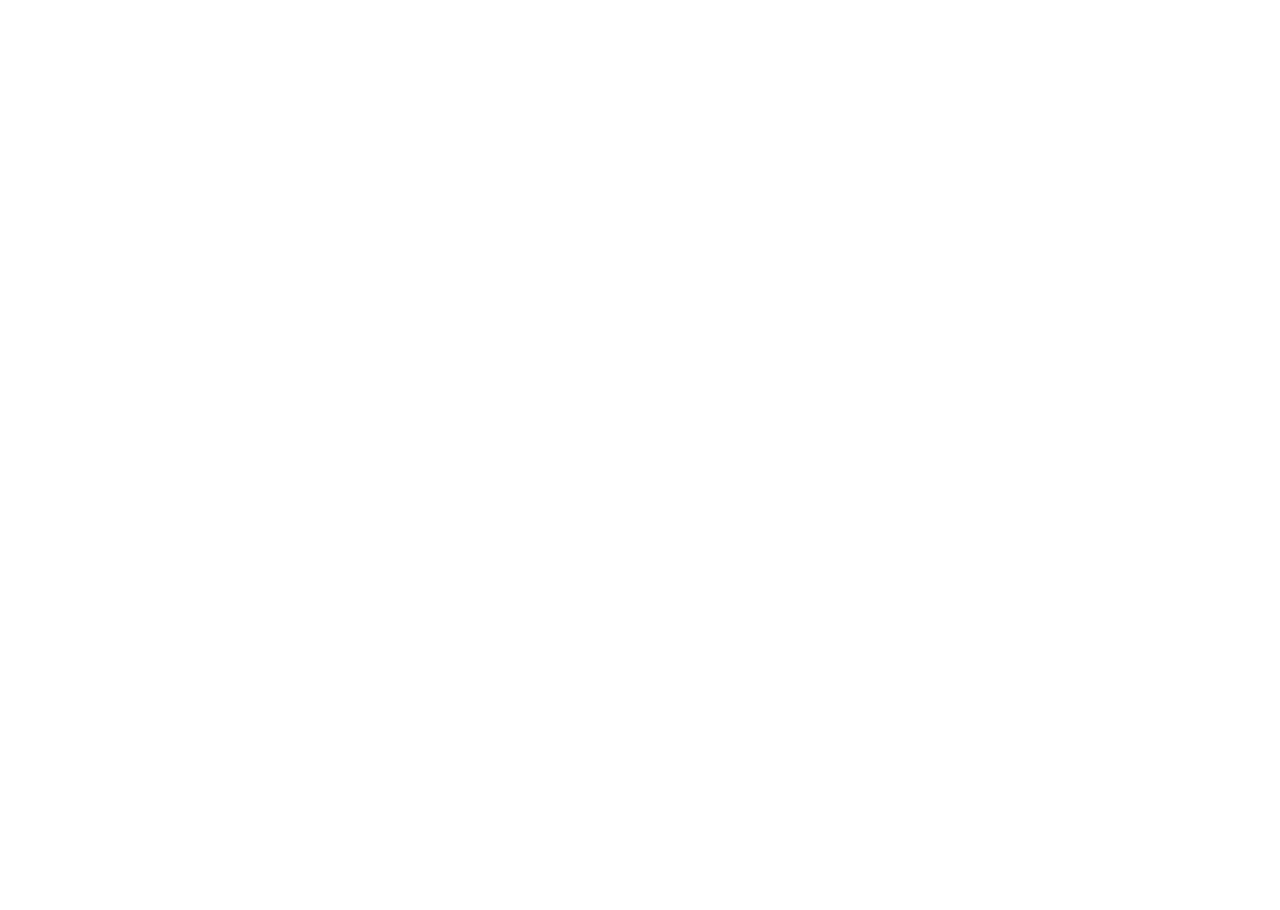
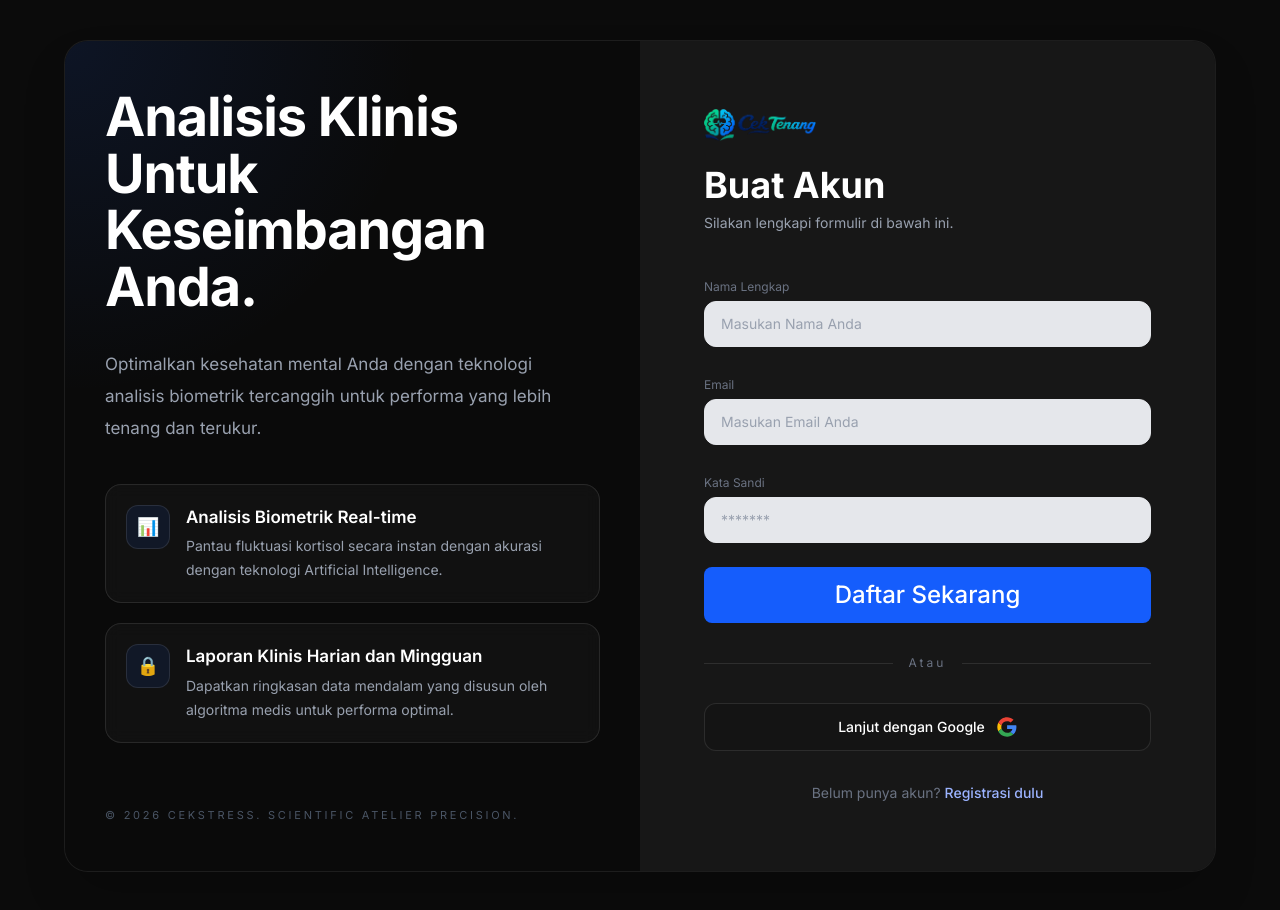
Before and after one commit to Zetday/student-stress-detector, a React (Vite) app in the folder stress-detector-web/: page / in a window 1280 px wide. Before the commit this address had no page. Before the commit the page ends 800 px from the top, so only its background shows below. Built offline with nearby package versions, Linux system fonts and the light colour scheme.

Commit message:
RegisterPages FiX

```diff
--- a/stress-detector-web/layouts/LeftPanel.jsx
+++ b/stress-detector-web/layouts/LeftPanel.jsx
@@ -1,4 +1,8 @@
+import { useLanguage } from "../src/contexts/LanguageContext";
+
 export default function LeftPanel() {
+  const { t } = useLanguage();
+
   return (
     <div
       className="
@@ -28,9 +32,9 @@ export default function LeftPanel() {
             max-w-md
           "
         >
-          Analisis Klinis Untuk
+          {t.Heading1}
           <br/>
-          Keseimbangan Anda.
+          {t.Heading2}
         </h1>
 
         {/* Description */}
@@ -43,9 +47,7 @@ export default function LeftPanel() {
             mb-10
           "
         >
-          Optimalkan kesehatan mental Anda dengan teknologi
-          analisis biometrik tercanggih untuk performa yang
-          lebih tenang dan terukur.
+          {t.Deskripsi}
         </p>
 
         {/* Feature cards */}
@@ -80,12 +82,11 @@ export default function LeftPanel() {
 
             <div>
               <h3 className="text-[17px] font-semibold mb-1">
-                Analisis Biometrik Real-time
+                {t.Subheading1}
               </h3>
 
               <p className="text-sm text-gray-400 leading-6">
-                Pantau fluktuasi kortisol dan detak jantung
-                Anda secara instan dengan akurasi klinis.
+                {t.Subdeskripsi1}
               </p>
             </div>
           </div>
@@ -119,12 +120,11 @@ export default function LeftPanel() {
 
             <div>
               <h3 className="text-[17px] font-semibold mb-1">
-                Laporan Klinis Mingguan
+                {t.Subheading2}
               </h3>
 
               <p className="text-sm text-gray-400 leading-6">
-                Dapatkan ringkasan data mendalam yang disusun
-                oleh algoritma medis untuk performa optimal.
+                {t.Subdeskripsi2}
               </p>
             </div>
           </div>
@@ -142,7 +142,7 @@ export default function LeftPanel() {
           mt-16
         "
       >
-        © 2024 STRESS LENS. SCIENTIFIC ATELIER PRECISION.
+        © 2026 CEKSTRESS. SCIENTIFIC ATELIER PRECISION.
       </p>
     </div>
   );
--- a/stress-detector-web/src/App.jsx
+++ b/stress-detector-web/src/App.jsx
@@ -11,6 +11,7 @@ export default function App() {
   return (
     <LanguageProvider>
         <Routes>
+          <Route path="/" element={<LoginPage />} />
           <Route path="/register" element={<RegisterPage />} />
           <Route path="/login" element={<LoginPage />} />
         </Routes>
--- a/stress-detector-web/src/contexts/LanguageContext.jsx
+++ b/stress-detector-web/src/contexts/LanguageContext.jsx
@@ -4,7 +4,18 @@ const LanguageContext = createContext();
 
 const translations = {
   id: {
-    //Register Pages
+    // LeftPanel
+    Heading1: "Analisis Klinis Untuk",
+    Heading2: "Keseimbangan Anda.",
+    Deskripsi: "Optimalkan kesehatan mental Anda dengan teknologi analisis biometrik tercanggih untuk performa yang lebih tenang dan terukur.",
+    Subheading1: "Analisis Biometrik Real-time",
+    Subdeskripsi1: "Pantau fluktuasi kortisol secara instan dengan akurasi dengan teknologi Artificial Intelligence.",
+    Subheading2: "Laporan Klinis Harian dan Mingguan",
+    Subdeskripsi2: "Dapatkan ringkasan data mendalam yang disusun oleh algoritma medis untuk performa optimal.",
+
+    // Register Pages
+    Create: "Buat Akun",
+    Form: "Silakan lengkapi formulir di bawah ini.",
     LabelName: "Nama Lengkap",
     InputName: "Masukan Nama Anda",
     InputEmail: "Masukan Email Anda",
@@ -13,12 +24,25 @@ const translations = {
     SubmitRegister: "Daftar Sekarang",
     LabelLogin: "Sudah Punya Akun?",
     LinkLogin: "Masuk Di sini",
-    Create: "Buat Akun",
-    Form: "Silakan lengkapi formulir di bawah ini.",
+    Google: "Lanjut Dengan Google",
+
+    // Login Pages
+
 
   },
   en: {
+    // LeftPanel
+    Heading1: "Clinical Analysis For",
+    Heading2: "Your Balance.",
+    Deskripsi: "Optimize your mental health with state-of-the-art biometric analysis technology for calmer, more measured performance.",
+    Subheading1: "Real-time Biometric Analysis",
+    Subdeskripsi1: "Monitor cortisol fluctuations instantly with accuracy with Artificial Intelligence technology.  ",
+    Subheading2: "Weekly Clinical Report",
+    Subdeskripsi2: "Get in-depth data summaries compiled by medical algorithms for optimal performance.",
+
     //Register Pages
+    Create: "Create Account",
+    Form: "Please complete the form below.",
     LabelName: "Full Name",
     InputName: "Enter Your Name",
     InputEmail: "Enter Your Email",
@@ -26,9 +50,10 @@ const translations = {
     LabelConfirmPassword: "Confirm Password",
     SubmitRegister: "Register Now",
     LabelLogin: "Already Have an Account?",
-    LinkLogin: "Enter here",
-    Create: "Create Account",
-    Form: "Please complete the form below.",
+    LinkLogin: "Login here",
+    Google: "Continue With Google",
+
+
   },
 };
 
--- a/stress-detector-web/src/pages/LoginPages.jsx
+++ b/stress-detector-web/src/pages/LoginPages.jsx
@@ -22,10 +22,18 @@ function LoginPage() {
   const [name, onNameChange] = useInput("");
   const [email, onEmailChange] = useInput("");
   const [password, onPasswordChange] = useInput("");
-  const [confirmPassword, onConfirmPasswordChange] = useInput("");
 
   const { t } = useLanguage();
-  const navigate = useNavigate();
+
+  function onSubmitHandler(e) {
+    e.preventDefault();
+
+    console.log({
+      name,
+      email,
+      password,
+    });
+  }
 
   return (
     <section
@@ -91,20 +99,12 @@ function LoginPage() {
               />
 
               {/* Password Grid */}
-              <div className="grid grid-cols-2 gap-4">
+              <div className="grid gap-4">
                 <InputPassword
                   label={t?.password || "Kata Sandi"}
                   value={password}
-                  onChange={onPasswordChange}> {t.LabelPassword} </InputPassword>
-
-                <InputPassword
-                  label={
-                    t?.confirmPassword || "Konfirmasi"
-                  }
-                  value={confirmPassword}
-                  onChange={onConfirmPasswordChange}
-                >{t.LabelConfirmPassword}</InputPassword>
-
+                  onChange={onPasswordChange}> {t.LabelPassword}
+                </InputPassword>
               </div>
 
               {/* Submit */}
@@ -151,7 +151,7 @@ function LoginPage() {
 
               {/* Switch */}
               <p className="text-sm text-center text-gray-500 pt-2">
-                Sudah punya akun?{" "}
+                Belum punya akun?{" "}
 
                 <Link
                   to="/login"
@@ -162,7 +162,7 @@ function LoginPage() {
                     font-medium
                   "
                 >
-                  Masuk
+                  Registrasi dulu
                 </Link>
               </p>
             </form>
--- a/stress-detector-web/src/pages/RegisterPages.jsx
+++ b/stress-detector-web/src/pages/RegisterPages.jsx
@@ -17,7 +17,6 @@ import InputPassword from "../components/InputPassword";
 // layouts
 import LeftPanel from "../../layouts/LeftPanel";
 
-
 function RegisterPage() {
   const [name, onNameChange] = useInput("");
   const [email, onEmailChange] = useInput("");
@@ -35,11 +34,12 @@ function RegisterPage() {
       return;
     }
 
-    // const { error } = await register({ name, email, password });
+    const { error } = await register({ name, email, password });
 
-    // if (!error) {
-    //   navigate("/login");
-    // }
+    if (!error) {
+      navigate("/login");
+    }
+
   }
 
   return (
@@ -65,7 +65,9 @@ function RegisterPage() {
         "
       >
         {/* LEFT */}
-        <LeftPanel />
+        <div className="hidden md:block">
+          <LeftPanel />
+        </div>
 
         {/* RIGHT */}
         <div
@@ -77,7 +79,7 @@ function RegisterPage() {
           <div className="w-full max-w-md">
 
             {/* Logo */}
-            <img src={logo} alt="logo cek tenang" className="w-28 mb-6"/>
+            <img src={logo} alt="logo cek tenang" className="w-36 mb-6"/>
 
             {/* Heading */}
             <h2 className="text-4xl font-bold text-white mb-2">
@@ -156,7 +158,7 @@ function RegisterPage() {
                   flex items-center justify-center gap-3
                 "
               >
-                <span>Lanjut dengan Google</span>
+                <span>{t.Google}</span>
                 <img
                   src={google}
                   alt="Google"
@@ -166,7 +168,7 @@ function RegisterPage() {
 
               {/* Switch */}
               <p className="text-sm text-center text-gray-500 pt-2">
-                Sudah punya akun?{" "}
+                {t.LabelLogin}{" "}
 
                 <Link
                   to="/login"
@@ -177,7 +179,7 @@ function RegisterPage() {
                     font-medium
                   "
                 >
-                  Masuk
+                  {t.LinkLogin}
                 </Link>
               </p>
             </form>
```
Also changed, not shown: stress-detector-web/src/assets/img/logo.png.
